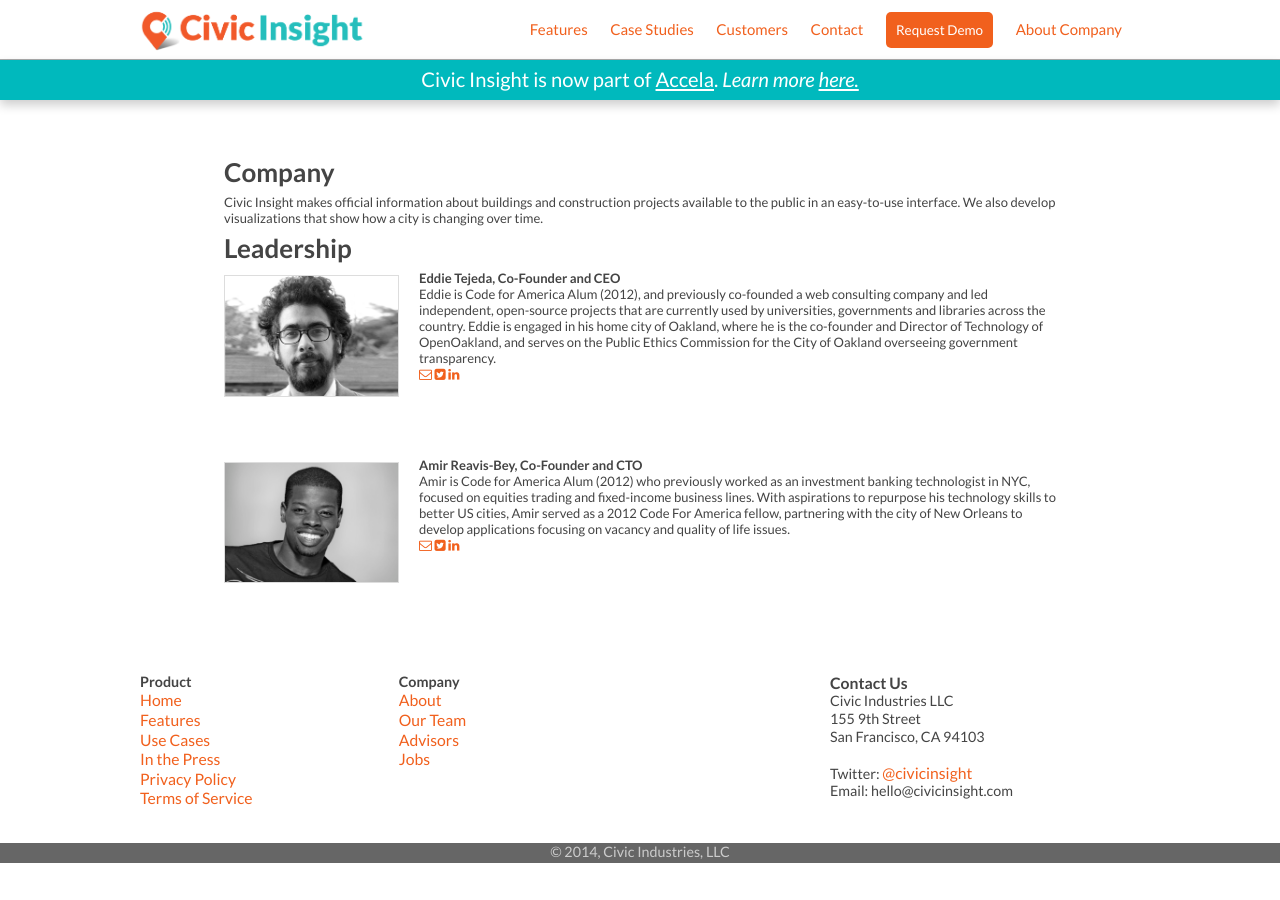
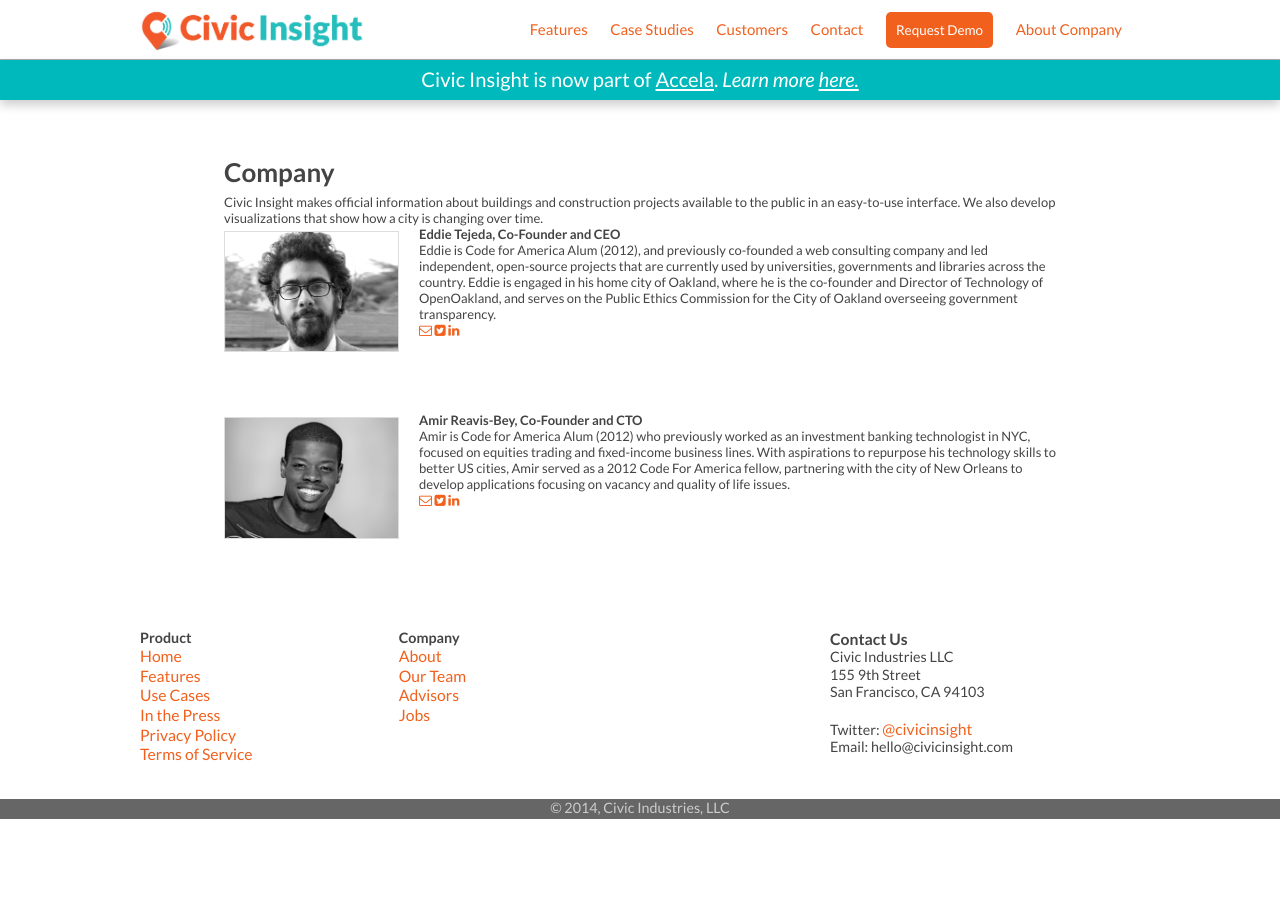
Before and after one commit to civicindustries/civicinsight.com, a Jekyll site: the page built from about.html, in a window 1280 px wide. Built offline with Jekyll 4.4.1, drawn with Linux system fonts in a browser that asks for light colours; Markdown is read by kramdown in place of the engine named in the settings; comment, search, counter and statistics services are not loaded.

Commit message:
update links

```diff
--- a/_includes/header.html
+++ b/_includes/header.html
@@ -18,7 +18,7 @@
 
   <div id="notice" class="shadow">
     <p>
-      Civic Insight is now part of <a class="underline" href="http://accela.com">Accela</a>. <span class="notice">Learn more <a class="underline" href="http://bit.ly/10yKu1E">here.</a></span>
+      Civic Insight is now part of <a class="underline" href="http://accela.com">Accela</a>. <span class="notice">Learn more <a class="underline" href="bit.ly/1Yt39FZ">here.</a></span>
     </p>
   </div>
 </header>
--- a/about.html
+++ b/about.html
@@ -21,11 +21,11 @@
 <div name="team"></div>
 <section id="team" data-speed="10"  >
 
-  <div >
+  <!-- <div>
     <div class="span12">
       <h3>Leadership</h3>
     </div>
-  </div>
+  </div> -->
 
   <div>
 
```
